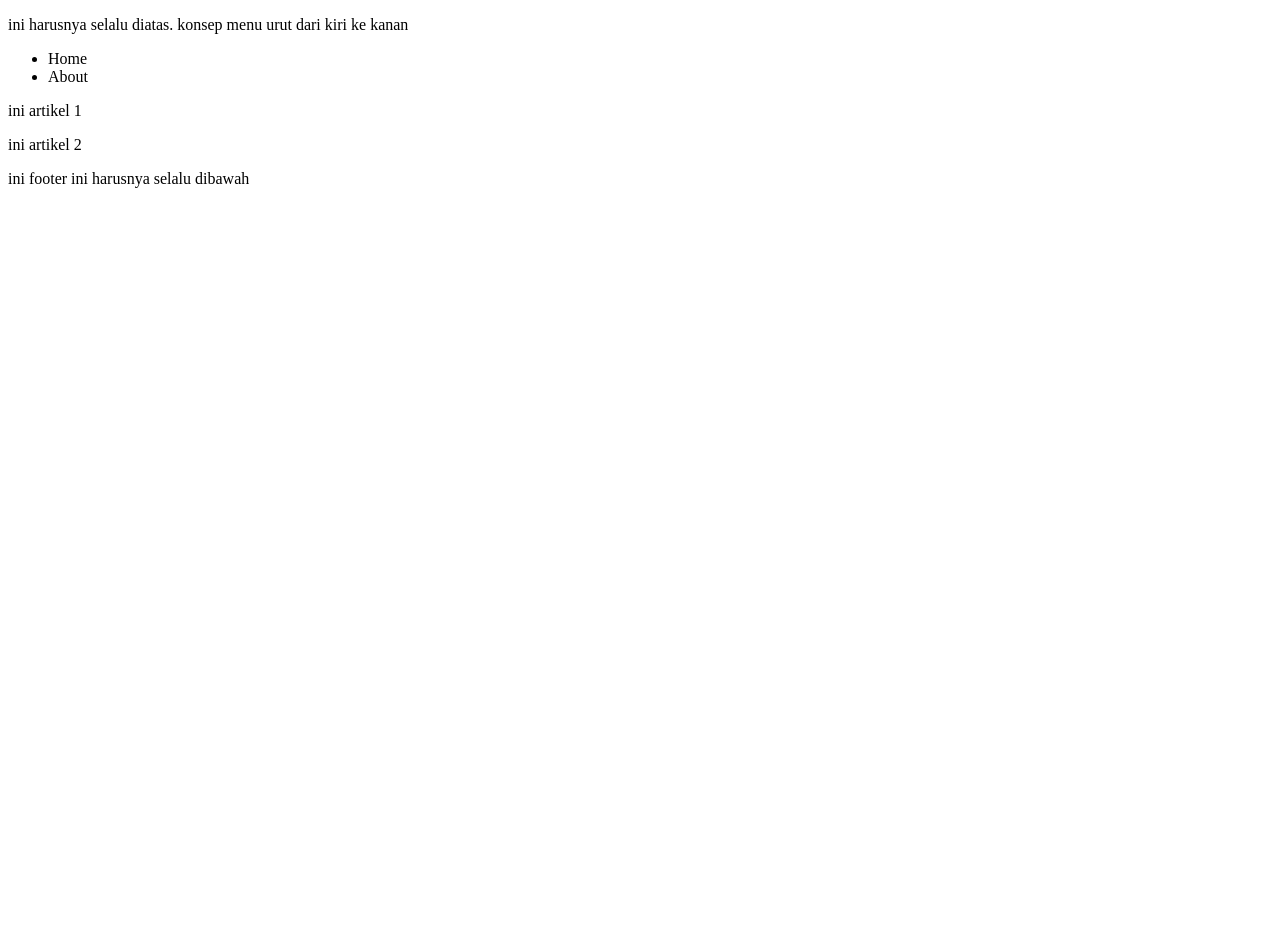
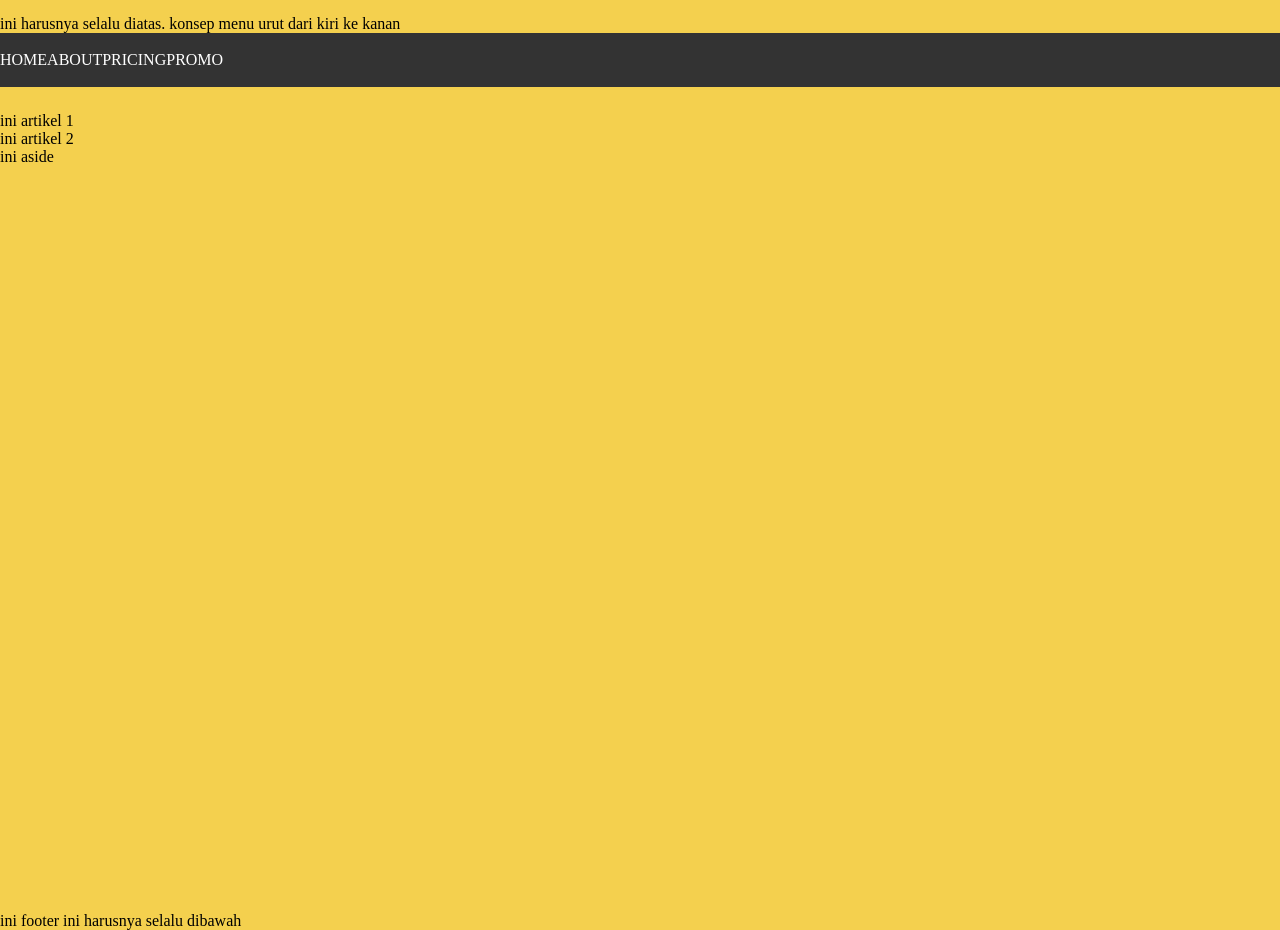
Before and after one commit to muridsarwana/personal_website_sarwana, a plain HTML site: page index.html in a window 1280 px wide. Before the commit the page ends 800 px from the top, so only its background shows below. Drawn offline with Linux system fonts and the light colour scheme.

Commit message:
update css dan index

```diff
--- a/index.html
+++ b/index.html
@@ -4,15 +4,17 @@
     <meta charset="UTF-8">
     <meta name="viewport" content="width=device-width, initial-scale=1.0">
     <title>Dicoding submission</title>
+    <link rel="stylesheet" href="style.css">
+
 </head>
 <body>
     <header>
         <p>ini harusnya selalu diatas. konsep menu urut dari kiri ke kanan</p>
-        <nav>
-            <ul>
-                <li>Home</li>
-                <li>About</li>
-            </ul>
+        <nav class="navbar">
+            <div><a href=""><p>HOME</p></a></div>
+            <div><a href=""><p>ABOUT</p></a></div>
+            <div><a href=""><p>PRICING</p></a></div>
+            <div><a href=""><p>PROMO</p></a></div>
         </nav>
     </header>
     <main>
@@ -25,7 +27,7 @@
             </article>
         </div>
         <aside>
-
+            <p>ini aside</p>
         </aside>
     </main>
     <footer>
--- a/style.css
+++ b/style.css
@@ -2,36 +2,43 @@
     --clr-yellow: hsl(47, 88%, 63%);
     --clr-black: hsl(0, 0%, 0%);
     --clr-white: hsl(50, 100%, 100%);
+    --clr-menuhover: hsl(0, 0%, 50%);
+    --clr-menu: hsl(0, 0%, 20%);
 }
 
-*body {
-    display: inline;
-    inline-size: auto;
-    font-family: Verdana, Geneva, Tahoma, sans-serif;
+* {
+    margin: 0;
+    padding: 0;
 }
 
-*body {
-    display: inline;
-    inline-size: auto;
-    font-family: Verdana, Geneva, Tahoma, sans-serif;
+body {
+    background-color: var(--clr-yellow);
+    max-width: 1440px;
+
 }
-*body {
-    display: inline;
-    inline-size: auto;
-    font-family: Verdana, Geneva, Tahoma, sans-serif;
+
+header {
+    margin-bottom: 25px;
+    margin-top: 15px;
 }
-*body {
-    display: inline;
-    inline-size: auto;
-    font-family: Verdana, Geneva, Tahoma, sans-serif;
+
+main {
+    min-height: 800px;
 }
-*body {
-    display: inline;
-    inline-size: auto;
-    font-family: Verdana, Geneva, Tahoma, sans-serif;
+
+.navbar {
+    display: flex;
+    background-color: var(--clr-menu);
+    margin: 0px;
 }
-*body {
-    display: inline;
-    inline-size: auto;
-    font-family: Verdana, Geneva, Tahoma, sans-serif;
+
+.navbar a{
+    color: white;
+    text-decoration: none;
+    text-align: center;
+    padding: 30px;
 }
+
+.navbar div:hover{
+    background-color: var(--clr-menuhover);
+}
```
